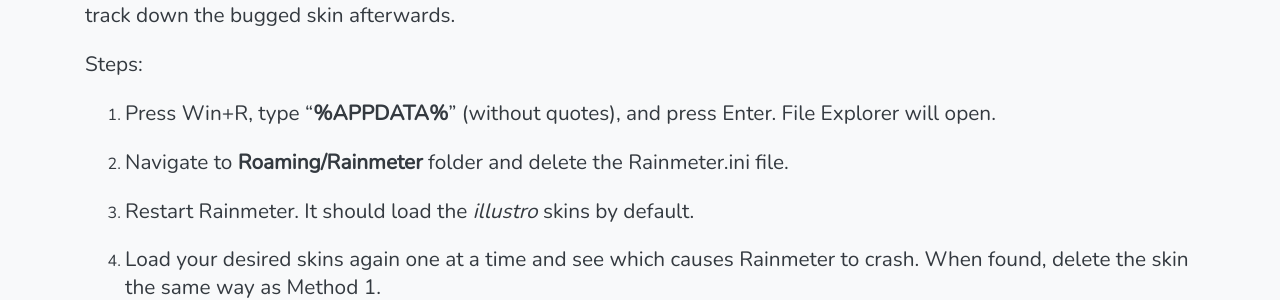
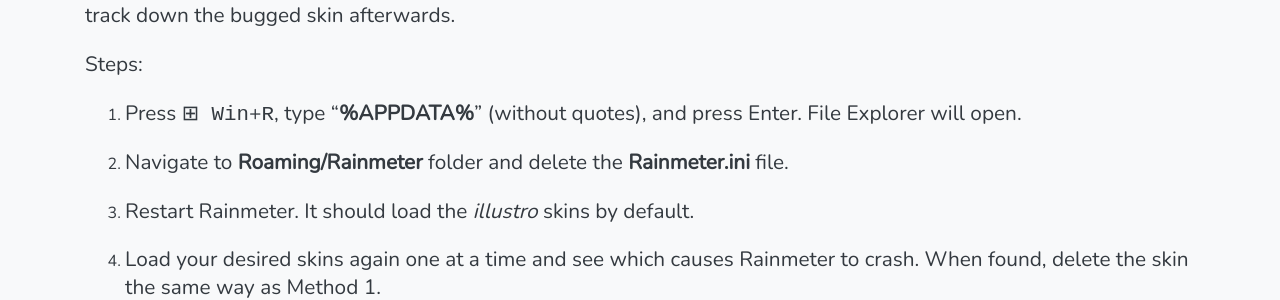
Before and after one commit to bluwy/website, a Jekyll site: the page built from _posts/2019-06-06-3-ways-to-fix-rainmeter-crashes.md, in a window 1280 px wide. Shown: the part 880-1180 px from the top of the page. Built offline with Jekyll 4.4.1, drawn with Linux system fonts in a browser that asks for light colours; nearby versions of some CDN libraries.

```diff
--- a/_posts/2019-06-06-3-ways-to-fix-rainmeter-crashes.md
+++ b/_posts/2019-06-06-3-ways-to-fix-rainmeter-crashes.md
@@ -26,9 +26,9 @@ Steps:
 This method will “reset” your skins’ layout but will still keep your downloaded skins intact. This means you have to track down the bugged skin afterwards.
 
 Steps:
-1. Press Win+R, type "**%APPDATA%**" (without quotes), and press Enter. File Explorer will open.
+1. Press `⊞ Win`+`R`, type "**%APPDATA%**" (without quotes), and press Enter. File Explorer will open.
 
-2. Navigate to **Roaming/Rainmeter** folder and delete the Rainmeter.ini file.
+2. Navigate to **Roaming/Rainmeter** folder and delete the **Rainmeter.ini** file.
 
 3. Restart Rainmeter. It should load the *illustro* skins by default.
 
```
